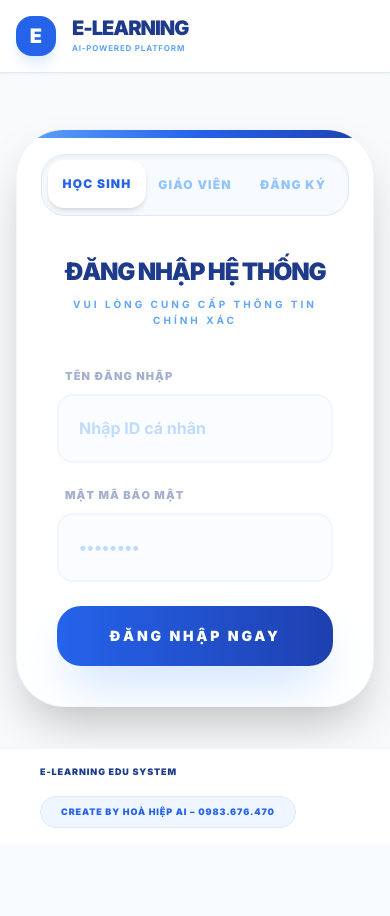
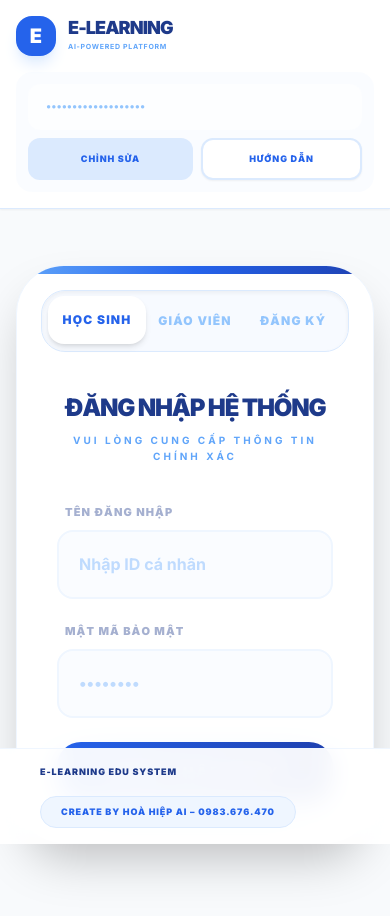
Before and after one commit to hoahiepsv/hoclieuso, a React (Vite) app: page / in a window 390 px wide. Shown: the top 916 px of the page. Before the commit the page ends 844 px from the top, so only its background shows below. Built offline with nearby package versions, Linux system fonts and the light colour scheme.

Commit message:
Add files via upload

```diff
--- a/App.tsx
+++ b/App.tsx
@@ -58,37 +58,51 @@ const App: React.FC = () => {
       <div className="fixed top-0 left-0 w-full h-64 bg-blue-600 -z-10 opacity-[0.03]"></div>
 
       {/* Header */}
-      <header className="bg-white/95 backdrop-blur-md sticky top-0 z-[60] border-b border-blue-100 px-4 md:px-12 py-4 flex flex-wrap justify-between items-center gap-4 shadow-sm">
-        <div className="flex items-center gap-4 group cursor-pointer" onClick={() => handleLogout()}>
+      <header className="bg-white/95 backdrop-blur-md sticky top-0 z-[60] border-b border-blue-100 px-4 md:px-12 py-4 shadow-sm">
+        <div className="max-w-[1440px] mx-auto flex flex-col lg:flex-row justify-between items-center gap-4">
+
+          {/* Logo Section */}
+          <div className="w-full lg:w-auto flex justify-between items-center">
+            <div className="flex items-center gap-3 md:gap-4 group cursor-pointer" onClick={() => handleLogout()}>
               <div className="w-10 h-10 md:w-12 md:h-12 bg-blue-600 rounded-2xl flex items-center justify-center text-white font-black text-xl shadow-lg shadow-blue-100 group-hover:scale-105 transition-transform">
                 E
               </div>
               <div>
-            <h1 className="text-xl md:text-2xl font-black text-blue-900 uppercase tracking-tighter leading-none">{APP_NAME}</h1>
-            <p className="text-[8px] md:text-[9px] text-blue-400 font-bold tracking-widest uppercase mt-1">AI-POWERED PLATFORM</p>
+                <h1 className="text-lg md:text-2xl font-black text-blue-900 uppercase tracking-tighter leading-none">{APP_NAME}</h1>
+                <p className="text-[7px] md:text-[9px] text-blue-400 font-bold tracking-widest uppercase mt-1">AI-POWERED PLATFORM</p>
               </div>
             </div>
 
-        {/* API Key Management Area */}
-        <div className="flex-grow max-w-xl mx-4 hidden lg:flex items-center gap-2">
-          <div className="relative flex-grow">
+            {/* User info for Mobile */}
+            <div className="flex lg:hidden items-center gap-2">
+              {appState.currentUser && (
+                <button onClick={handleLogout} className="bg-blue-50 text-blue-600 p-2.5 rounded-xl hover:bg-blue-600 hover:text-white transition-all shadow-sm border border-blue-100">
+                  <svg className="w-5 h-5" fill="none" stroke="currentColor" viewBox="0 0 24 24"><path strokeLinecap="round" strokeLinejoin="round" strokeWidth={3} d="M17 16l4-4m0 0l-4-4m4 4H7m6 4v1a3 3 0 01-3 3H6a3 3 0 01-3-3V7a3 3 0 013-3h4a3 3 0 013 3v1" /></svg>
+                </button>
+              )}
+            </div>
+          </div>
+
+          {/* API Key Management Area - Visible on both Mobile & Desktop */}
+          <div className="w-full lg:flex-grow lg:max-w-xl flex flex-col sm:flex-row items-center gap-2 bg-blue-50/30 p-3 lg:p-0 rounded-2xl lg:bg-transparent">
+            <div className="relative flex-grow w-full">
               <input
                 type={isEditingKey ? "text" : "password"}
                 value={tempApiKey}
                 disabled={!isEditingKey}
                 onChange={(e) => setTempApiKey(e.target.value)}
-              className={`w-full text-xs font-bold py-2.5 px-4 rounded-xl border-2 transition-all outline-none ${
+                className={`w-full text-[11px] font-bold py-3 px-4 rounded-xl border-2 transition-all outline-none ${
                   isEditingKey
                     ? "border-blue-400 bg-white text-blue-900 shadow-md"
-                  : "border-transparent bg-blue-50/50 text-blue-300"
+                    : "border-transparent bg-white/50 text-blue-300"
                 }`}
                 placeholder="Nhập API Key để kích hoạt AI..."
               />
             </div>
-          <div className="flex gap-2">
+            <div className="flex w-full sm:w-auto gap-2">
               <button
                 onClick={handleSaveApiKey}
-              className={`px-4 py-2.5 rounded-xl text-[10px] font-black uppercase tracking-widest transition-all ${
+                className={`flex-1 sm:flex-none px-4 py-3 rounded-xl text-[9px] font-black uppercase tracking-widest transition-all ${
                   isEditingKey
                     ? "bg-blue-600 text-white shadow-lg hover:bg-blue-700"
                     : "bg-blue-100 text-blue-600 hover:bg-blue-200"
@@ -98,27 +112,29 @@ const App: React.FC = () => {
               </button>
               <button
                 onClick={() => setShowGuide(true)}
-              className="px-4 py-2.5 bg-white border-2 border-blue-100 text-blue-600 rounded-xl text-[10px] font-black uppercase tracking-widest hover:bg-blue-50 transition-all shadow-sm"
+                className="flex-1 sm:flex-none px-3 py-3 bg-white border-2 border-blue-100 text-blue-600 rounded-xl text-[9px] font-black uppercase tracking-widest hover:bg-blue-50 transition-all shadow-sm"
               >
-              HƯỚNG DẪN TẠO MÃ GEMINI API
+                HƯỚNG DẪN
               </button>
             </div>
           </div>
 
+          {/* Desktop User Info */}
+          <div className="hidden lg:flex items-center gap-4">
+            {appState.currentUser && (
               <div className="flex items-center gap-4">
-          {appState.currentUser && (
-            <div className="flex items-center gap-3 md:gap-4">
-              <div className="text-right hidden sm:block">
+                <div className="text-right">
                   <p className="text-[8px] text-blue-400 font-black uppercase tracking-widest mb-0.5">{appState.role}</p>
                   <p className="text-sm font-bold text-blue-900">
                     {appState.currentUser.fullName || appState.currentUser['HỌ TÊN HỌC SINH'] || appState.currentUser['HỌ TÊN GIÁO VIÊN'] || "Người dùng"}
                   </p>
                 </div>
-              <button onClick={handleLogout} className="bg-blue-50 text-blue-600 p-2.5 md:p-3 rounded-xl hover:bg-blue-600 hover:text-white transition-all shadow-sm border border-blue-100">
+                <button onClick={handleLogout} className="bg-blue-50 text-blue-600 p-3 rounded-xl hover:bg-blue-600 hover:text-white transition-all shadow-sm border border-blue-100">
                   <svg className="w-5 h-5" fill="none" stroke="currentColor" viewBox="0 0 24 24"><path strokeLinecap="round" strokeLinejoin="round" strokeWidth={3} d="M17 16l4-4m0 0l-4-4m4 4H7m6 4v1a3 3 0 01-3 3H6a3 3 0 01-3-3V7a3 3 0 013-3h4a3 3 0 013 3v1" /></svg>
                 </button>
               </div>
             )}
+          </div>
         </div>
       </header>
 
@@ -148,56 +164,56 @@ const App: React.FC = () => {
       {/* Gemini API Guide Modal */}
       {showGuide && (
         <div className="fixed inset-0 z-[200] flex items-center justify-center p-4 bg-blue-900/40 backdrop-blur-md animate-in">
-          <div className="bg-white rounded-[40px] shadow-2xl p-10 max-w-2xl w-full border border-blue-100 relative overflow-hidden max-h-[90vh] overflow-y-auto">
-            <button onClick={() => setShowGuide(false)} className="absolute top-6 right-6 text-gray-300 hover:text-red-500 transition-colors">
+          <div className="bg-white rounded-[32px] md:rounded-[40px] shadow-2xl p-6 md:p-10 max-w-2xl w-full border border-blue-100 relative overflow-hidden max-h-[90vh] overflow-y-auto custom-scrollbar">
+            <button onClick={() => setShowGuide(false)} className="absolute top-4 right-4 md:top-6 md:right-6 text-gray-300 hover:text-red-500 transition-colors">
                <svg className="w-6 h-6" fill="none" stroke="currentColor" viewBox="0 0 24 24"><path strokeLinecap="round" strokeLinejoin="round" strokeWidth={3} d="M6 18L18 6M6 6l12 12" /></svg>
             </button>
-            <div className="mb-8">
-               <h3 className="text-2xl font-black text-blue-900 uppercase tracking-tighter">HƯỚNG DẪN TẠO MÃ GEMINI API</h3>
-               <p className="text-[10px] text-blue-400 font-bold uppercase tracking-widest mt-2">Để kích hoạt tính năng thông minh của AI</p>
+            <div className="mb-6 md:mb-8 pr-8">
+               <h3 className="text-xl md:text-2xl font-black text-blue-900 uppercase tracking-tighter">HƯỚNG DẪN TẠO MÃ GEMINI API</h3>
+               <p className="text-[9px] md:text-[10px] text-blue-400 font-bold uppercase tracking-widest mt-2">Kích hoạt bộ não AI cho hệ thống</p>
             </div>
 
-            <div className="space-y-4 text-sm font-medium text-slate-700">
-               <div className="flex gap-4 items-start p-4 bg-blue-50 rounded-2xl border border-blue-100">
-                  <span className="w-8 h-8 bg-blue-600 text-white rounded-lg flex items-center justify-center font-black shrink-0">B1</span>
-                  <p className="pt-1">Truy cập link: <a href="https://aistudio.google.com/app/api-keys" target="_blank" rel="noopener noreferrer" className="text-blue-600 font-black underline">https://aistudio.google.com/app/api-keys</a></p>
+            <div className="space-y-3 md:space-y-4 text-[13px] md:text-sm font-medium text-slate-700">
+               <div className="flex gap-3 md:gap-4 items-start p-3 md:p-4 bg-blue-50 rounded-2xl border border-blue-100">
+                  <span className="w-7 h-7 md:w-8 md:h-8 bg-blue-600 text-white rounded-lg flex items-center justify-center font-black shrink-0 text-xs">B1</span>
+                  <p className="pt-1">Truy cập link: <a href="https://aistudio.google.com/app/api-keys" target="_blank" rel="noopener noreferrer" className="text-blue-600 font-black underline break-all">https://aistudio.google.com/app/api-keys</a></p>
                </div>
-               <div className="flex gap-4 items-start p-4 bg-blue-50 rounded-2xl border border-blue-100">
-                  <span className="w-8 h-8 bg-blue-600 text-white rounded-lg flex items-center justify-center font-black shrink-0">B2</span>
+               <div className="flex gap-3 md:gap-4 items-start p-3 md:p-4 bg-blue-50 rounded-2xl border border-blue-100">
+                  <span className="w-7 h-7 md:w-8 md:h-8 bg-blue-600 text-white rounded-lg flex items-center justify-center font-black shrink-0 text-xs">B2</span>
                   <p className="pt-1">Bấm <strong>Create APIKey</strong> (phía trên bên phải)</p>
                </div>
-               <div className="flex gap-4 items-start p-4 bg-blue-50 rounded-2xl border border-blue-100">
-                  <span className="w-8 h-8 bg-blue-600 text-white rounded-lg flex items-center justify-center font-black shrink-0">B3</span>
+               <div className="flex gap-3 md:gap-4 items-start p-3 md:p-4 bg-blue-50 rounded-2xl border border-blue-100">
+                  <span className="w-7 h-7 md:w-8 md:h-8 bg-blue-600 text-white rounded-lg flex items-center justify-center font-black shrink-0 text-xs">B3</span>
                   <p className="pt-1">Tại ô <strong>Name your key</strong>: &lt;nhập tuỳ ý&gt;. Vd: <code className="bg-blue-100 px-2 py-0.5 rounded">Key1</code></p>
                </div>
-               <div className="flex gap-4 items-start p-4 bg-blue-50 rounded-2xl border border-blue-100">
-                  <span className="w-8 h-8 bg-blue-600 text-white rounded-lg flex items-center justify-center font-black shrink-0">B4</span>
+               <div className="flex gap-3 md:gap-4 items-start p-3 md:p-4 bg-blue-50 rounded-2xl border border-blue-100">
+                  <span className="w-7 h-7 md:w-8 md:h-8 bg-blue-600 text-white rounded-lg flex items-center justify-center font-black shrink-0 text-xs">B4</span>
                   <p className="pt-1">Tại ô <strong>Choose an imported project</strong>: chọn <strong>Default Gemini Project</strong></p>
                </div>
-               <div className="flex gap-4 items-start p-4 bg-blue-50 rounded-2xl border border-blue-100">
-                  <span className="w-8 h-8 bg-blue-600 text-white rounded-lg flex items-center justify-center font-black shrink-0">B5</span>
+               <div className="flex gap-3 md:gap-4 items-start p-3 md:p-4 bg-blue-50 rounded-2xl border border-blue-100">
+                  <span className="w-7 h-7 md:w-8 md:h-8 bg-blue-600 text-white rounded-lg flex items-center justify-center font-black shrink-0 text-xs">B5</span>
                   <p className="pt-1">Bấm <strong>Create key</strong></p>
                </div>
-               <div className="flex gap-4 items-start p-4 bg-blue-50 rounded-2xl border border-blue-100">
-                  <span className="w-8 h-8 bg-blue-600 text-white rounded-lg flex items-center justify-center font-black shrink-0">B6</span>
+               <div className="flex gap-3 md:gap-4 items-start p-3 md:p-4 bg-blue-50 rounded-2xl border border-blue-100">
+                  <span className="w-7 h-7 md:w-8 md:h-8 bg-blue-600 text-white rounded-lg flex items-center justify-center font-black shrink-0 text-xs">B6</span>
                   <div>
                     <p className="pt-1">Copy mã API Key (có dạng ngẫu nhiên).</p>
                     <p className="text-[10px] text-slate-400 mt-1 italic break-all">Vd: AIHjdJKKyAafadasdSpBxm_Z1wjZ9qm_uafdfsfsdiOxDkk</p>
                   </div>
                </div>
-               <div className="flex gap-4 items-start p-4 bg-blue-50 rounded-2xl border border-blue-100">
-                  <span className="w-8 h-8 bg-blue-600 text-white rounded-lg flex items-center justify-center font-black shrink-0">B7</span>
-                  <p className="pt-1">Mở phần mềm ra, bấm <strong>CHỈNH SỬA</strong> và dán mã API này vào ô .</p>
+               <div className="flex gap-3 md:gap-4 items-start p-3 md:p-4 bg-blue-50 rounded-2xl border border-blue-100">
+                  <span className="w-7 h-7 md:w-8 md:h-8 bg-blue-600 text-white rounded-lg flex items-center justify-center font-black shrink-0 text-xs">B7</span>
+                  <p className="pt-1">Mở phần mềm ra, bấm <strong>CHỈNH SỬA</strong> và dán mã API này vào ô nhập liệu.</p>
                </div>
-               <div className="flex gap-4 items-start p-4 bg-blue-50 rounded-2xl border border-blue-100">
-                  <span className="w-8 h-8 bg-blue-600 text-white rounded-lg flex items-center justify-center font-black shrink-0">B8</span>
+               <div className="flex gap-3 md:gap-4 items-start p-3 md:p-4 bg-blue-50 rounded-2xl border border-blue-100">
+                  <span className="w-7 h-7 md:w-8 md:h-8 bg-blue-600 text-white rounded-lg flex items-center justify-center font-black shrink-0 text-xs">B8</span>
                   <p className="pt-1">Bấm <strong>Lưu</strong>.</p>
                </div>
             </div>
 
             <button
               onClick={() => setShowGuide(false)}
-              className="w-full mt-8 bg-blue-600 text-white py-4 rounded-2xl font-black uppercase tracking-widest hover:bg-blue-700 shadow-xl transition-all"
+              className="w-full mt-6 md:mt-8 bg-blue-600 text-white py-4 rounded-2xl font-black uppercase tracking-widest hover:bg-blue-700 shadow-xl transition-all text-xs"
             >
               ĐÃ HIỂU
             </button>
```
Lines whose indentation alone changed are shown as unchanged.
